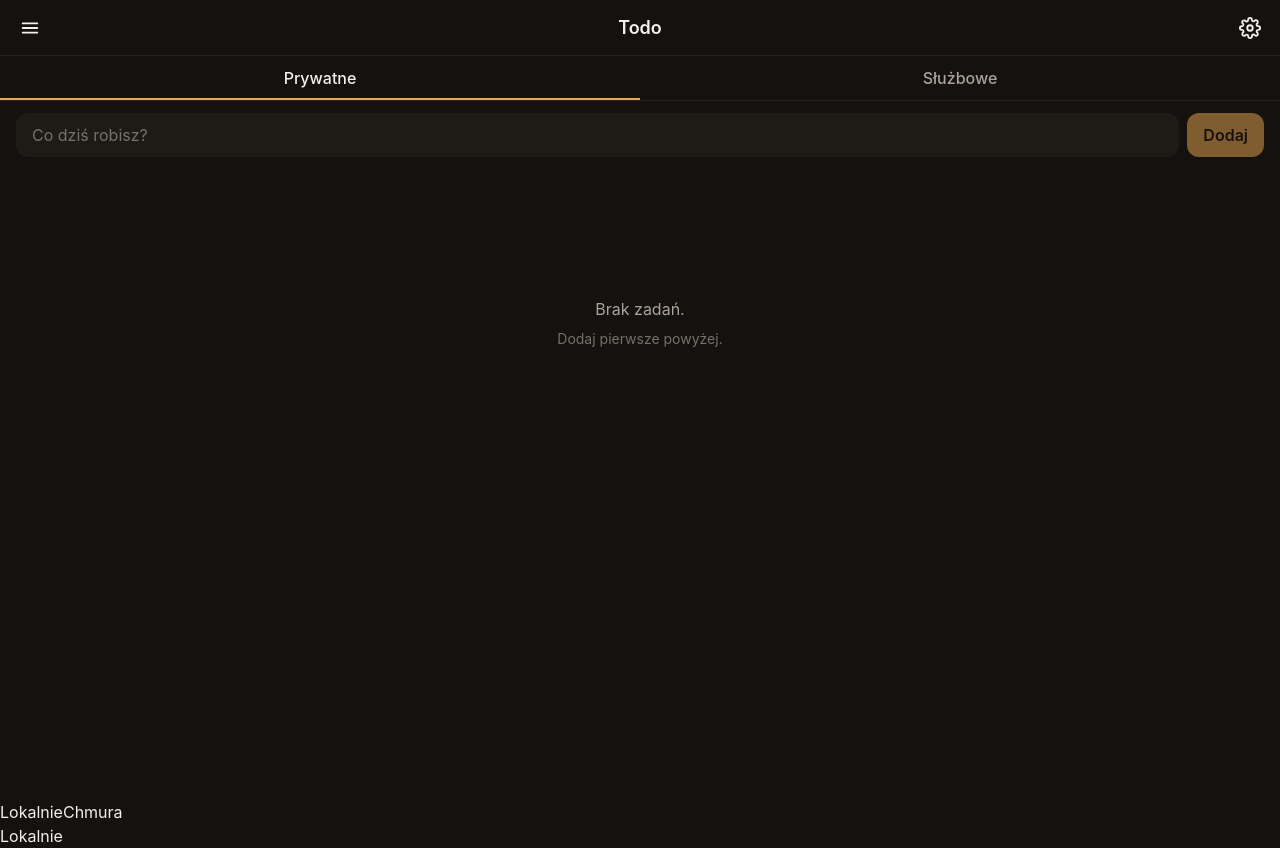
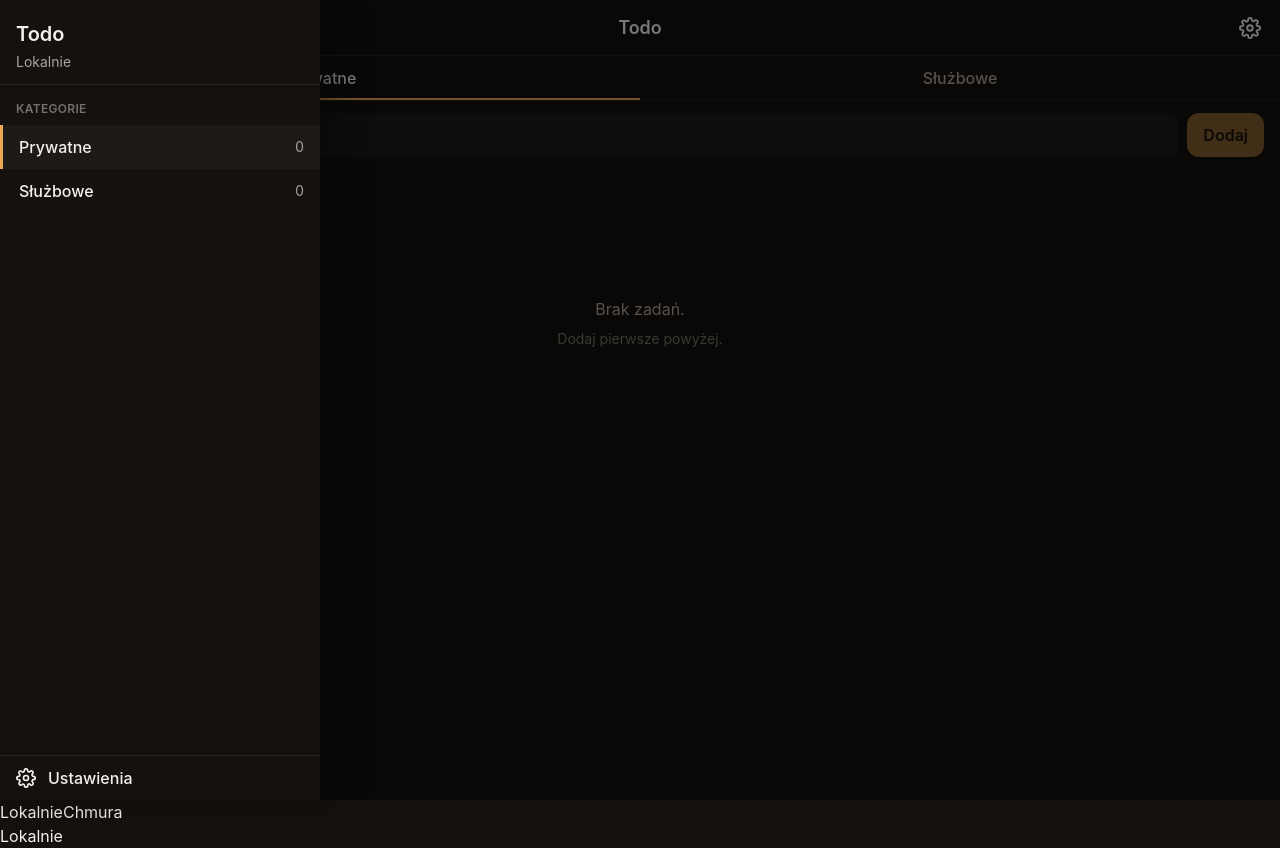
Before and after one commit to alex-ironside/Todo-witek, a React (Vite) app: page / in a window 1280 px wide. Both pictures are taken after a click on the button 30 px from the left and 27 px from the top of the page. Built offline with nearby package versions, Linux system fonts and the light colour scheme.

Commit message:
feat(05): add Drawer with category switching and wire into MainList

```diff
--- a/src/App.tsx
+++ b/src/App.tsx
@@ -169,7 +169,7 @@ function Shell({
 
   return (
     <div className="app">
-      <MainList />
+      <MainList identity={identity} />
       {/* Temporary footer strip — Phase 8 absorbs these into Settings. */}
       <div className="header">
         <div className="row">
--- a/src/components/main-list/AppBar.tsx
+++ b/src/components/main-list/AppBar.tsx
@@ -1,3 +1,4 @@
+import { forwardRef } from 'react';
 import { t } from '../../i18n';
 
 interface AppBarProps {
@@ -7,11 +8,16 @@ interface AppBarProps {
 
 // Top app bar: hamburger | brand | cog. Hairline divider below. Buttons
 // have 44pt hit targets and emit prop callbacks; navigation logic lives
-// in MainList's parents (Phases 5 + 8).
-export default function AppBar({ onOpenDrawer, onOpenSettings }: AppBarProps) {
+// in MainList's parents (Phases 5 + 8). The hamburger button ref is
+// forwarded so the Drawer can return focus to it on close.
+const AppBar = forwardRef<HTMLButtonElement, AppBarProps>(function AppBar(
+  { onOpenDrawer, onOpenSettings },
+  hamburgerRef,
+) {
   return (
     <header className="h-14 flex items-center justify-between px-2 border-b border-hairlineSoft bg-bg">
       <button
+        ref={hamburgerRef}
         type="button"
         aria-label={t.menuOpen}
         onClick={onOpenDrawer}
@@ -37,4 +43,6 @@ export default function AppBar({ onOpenDrawer, onOpenSettings }: AppBarProps) {
       </button>
     </header>
   );
-}
+});
+
+export default AppBar;
--- a/src/components/main-list/CategoryDrawerRow.tsx
+++ b/src/components/main-list/CategoryDrawerRow.tsx
@@ -1,3 +1,5 @@
+import { forwardRef } from 'react';
+
 interface CategoryDrawerRowProps {
   label: string;
   count: number;
@@ -8,12 +10,8 @@ interface CategoryDrawerRowProps {
 // Single category row in the drawer. Active rows show a 3px accent vertical
 // bar on the left and a raised background; inactive rows reserve the same
 // space with a transparent border so labels don't shift on selection.
-export default function CategoryDrawerRow({
-  label,
-  count,
-  active,
-  onSelect,
-}: CategoryDrawerRowProps) {
+const CategoryDrawerRow = forwardRef<HTMLButtonElement, CategoryDrawerRowProps>(
+  function CategoryDrawerRow({ label, count, active, onSelect }, ref) {
     const base =
       'w-full flex items-center justify-between px-4 min-h-[44px] text-left text-text';
     const stateCls = active
@@ -21,6 +19,7 @@ export default function CategoryDrawerRow({
       : 'border-l-[3px] border-transparent';
     return (
       <button
+        ref={ref}
         type="button"
         onClick={onSelect}
         aria-current={active ? 'page' : undefined}
@@ -30,4 +29,7 @@ export default function CategoryDrawerRow({
         <span className="text-textDim text-sm tabular-nums">{count}</span>
       </button>
     );
-}
+  },
+);
+
+export default CategoryDrawerRow;
--- /dev/null
+++ b/src/components/main-list/Drawer.tsx
@@ -0,0 +1,141 @@
+import { useEffect, useRef, type RefObject } from 'react';
+import { t } from '../../i18n';
+import type { TodoCategory } from '../../types';
+import CategoryDrawerRow from './CategoryDrawerRow';
+import { useSwipeClose } from '../../hooks/useSwipeClose';
+
+interface DrawerProps {
+  open: boolean;
+  onClose: () => void;
+  identity: string;
+  selectedCategory: TodoCategory;
+  onSelectCategory: (cat: TodoCategory) => void;
+  counts: Record<TodoCategory, number>;
+  onOpenSettings?: () => void;
+  returnFocusRef?: RefObject<HTMLElement | null>;
+}
+
+const noop = (): void => {};
+
+// Always-mounted left slide-in drawer with scrim. Closed state is reached
+// via transform offscreen (transition smooth) plus `inert` to prevent focus
+// from leaking into hidden controls. Esc-to-close is active only while open.
+// Focus moves into the drawer on open and returns to the supplied ref
+// (typically the AppBar hamburger) on close.
+export default function Drawer({
+  open,
+  onClose,
+  identity,
+  selectedCategory,
+  onSelectCategory,
+  counts,
+  onOpenSettings = noop,
+  returnFocusRef,
+}: DrawerProps) {
+  const panelRef = useRef<HTMLElement>(null);
+  const firstRowRef = useRef<HTMLButtonElement>(null);
+  const wasOpenRef = useRef(false);
+
+  const { dragX } = useSwipeClose(panelRef, onClose, open);
+
+  // Esc closes only when open.
+  useEffect(() => {
+    if (!open) return;
+    const onKey = (e: KeyboardEvent) => {
+      if (e.key === 'Escape') onClose();
+    };
+    document.addEventListener('keydown', onKey);
+    return () => document.removeEventListener('keydown', onKey);
+  }, [open, onClose]);
+
+  // Focus management: into drawer on open, back to opener on close.
+  useEffect(() => {
+    if (open) {
+      firstRowRef.current?.focus();
+      wasOpenRef.current = true;
+    } else if (wasOpenRef.current) {
+      returnFocusRef?.current?.focus();
+      wasOpenRef.current = false;
+    }
+  }, [open, returnFocusRef]);
+
+  const handleSelect = (cat: TodoCategory) => {
+    onSelectCategory(cat);
+    onClose();
+  };
+
+  const handleSettings = () => {
+    onOpenSettings();
+    onClose();
+  };
+
+  // React 18's HTMLAttributes don't yet declare `inert`; spread it
+  // conditionally so strict TS stays happy without a module augmentation.
+  const inertProp: { inert?: '' } = open ? {} : { inert: '' };
+
+  // While open, follow the finger via inline transform; otherwise let the
+  // Tailwind class drive the offscreen position so the slide animation runs.
+  const panelStyle =
+    open && dragX !== 0 ? { transform: `translateX(${dragX}px)` } : undefined;
+
+  return (
+    <>
+      <div
+        data-testid="drawer-scrim"
+        onClick={onClose}
+        className={`fixed inset-0 bg-black/50 transition-opacity duration-[240ms] motion-reduce:duration-0 z-40 ${
+          open ? 'opacity-100' : 'opacity-0 pointer-events-none'
+        }`}
+      />
+      <aside
+        ref={panelRef}
+        aria-hidden={open ? 'false' : 'true'}
+        aria-label={t.categories}
+        style={panelStyle}
+        className={`fixed inset-y-0 left-0 w-[80%] max-w-[320px] bg-bg flex flex-col
+                    transform transition-transform duration-[240ms] ease-out motion-reduce:duration-0 z-50
+                    shadow-[12px_0_32px_oklch(0_0_0/0.35)]
+                    ${open ? 'translate-x-0' : '-translate-x-full'}`}
+        {...inertProp}
+      >
+        <header className="px-4 pt-5 pb-3 border-b border-hairlineSoft">
+          <div className="text-xl font-semibold text-text">{t.brand}</div>
+          {identity && (
+            <div className="text-textDim text-sm mt-1 truncate">{identity}</div>
+          )}
+        </header>
+        <div className="px-4 pt-4 pb-2 text-textMute text-xs uppercase tracking-wide font-semibold">
+          {t.categories}
+        </div>
+        <nav className="flex flex-col">
+          <CategoryDrawerRow
+            ref={firstRowRef}
+            label={t.tabPrywatne}
+            count={counts.prywatne}
+            active={selectedCategory === 'prywatne'}
+            onSelect={() => handleSelect('prywatne')}
+          />
+          <CategoryDrawerRow
+            label={t.tabSluzbowe}
+            count={counts.sluzbowe}
+            active={selectedCategory === 'sluzbowe'}
+            onSelect={() => handleSelect('sluzbowe')}
+          />
+        </nav>
+        <div className="mt-auto border-t border-hairlineSoft">
+          <button
+            type="button"
+            onClick={handleSettings}
+            className="w-full flex items-center gap-3 px-4 min-h-[44px] text-left text-text"
+          >
+            <svg width="20" height="20" viewBox="0 0 24 24" fill="none" stroke="currentColor" strokeWidth="2" strokeLinecap="round" strokeLinejoin="round" aria-hidden="true">
+              <circle cx="12" cy="12" r="3" />
+              <path d="M19.4 15a1.7 1.7 0 0 0 .3 1.8l.1.1a2 2 0 1 1-2.8 2.8l-.1-.1a1.7 1.7 0 0 0-1.8-.3 1.7 1.7 0 0 0-1 1.5V21a2 2 0 0 1-4 0v-.1a1.7 1.7 0 0 0-1-1.5 1.7 1.7 0 0 0-1.8.3l-.1.1a2 2 0 1 1-2.8-2.8l.1-.1a1.7 1.7 0 0 0 .3-1.8 1.7 1.7 0 0 0-1.5-1H3a2 2 0 0 1 0-4h.1a1.7 1.7 0 0 0 1.5-1 1.7 1.7 0 0 0-.3-1.8l-.1-.1a2 2 0 1 1 2.8-2.8l.1.1a1.7 1.7 0 0 0 1.8.3h.1a1.7 1.7 0 0 0 1-1.5V3a2 2 0 0 1 4 0v.1a1.7 1.7 0 0 0 1 1.5 1.7 1.7 0 0 0 1.8-.3l.1-.1a2 2 0 1 1 2.8 2.8l-.1.1a1.7 1.7 0 0 0-.3 1.8v.1a1.7 1.7 0 0 0 1.5 1H21a2 2 0 0 1 0 4h-.1a1.7 1.7 0 0 0-1.5 1Z" />
+            </svg>
+            <span className="text-base font-medium">{t.settings}</span>
+          </button>
+        </div>
+      </aside>
+    </>
+  );
+}
--- a/src/components/main-list/MainList.tsx
+++ b/src/components/main-list/MainList.tsx
@@ -1,16 +1,18 @@
+import { useMemo, useRef, useState } from 'react';
 import { useRepo } from '../../hooks/RepoContext';
 import { useTodos } from '../../hooks/useTodos';
 import { useSelectedCategory } from '../../hooks/useSelectedCategory';
-import { DEFAULT_CATEGORY } from '../../types';
+import { DEFAULT_CATEGORY, type TodoCategory } from '../../types';
 import AppBar from './AppBar';
 import CategoryTabsBar from './CategoryTabsBar';
 import AddTodoRow from './AddTodoRow';
 import OpenTodoList from './OpenTodoList';
 import DoneSection from './DoneSection';
 import EmptyState from './EmptyState';
+import Drawer from './Drawer';
 
 interface MainListProps {
-  onOpenDrawer?: () => void;
+  identity?: string;
   onOpenSettings?: () => void;
   onOpenOverflow?: (todoId: string) => void;
 }
@@ -18,17 +20,19 @@ interface MainListProps {
 const noop = (): void => {};
 
 // The Main List screen: composes AppBar + tabs + add row + open todos
-// (or EmptyState) + collapsible Wykonane section. Hamburger / settings /
-// overflow handlers default to no-ops so this component renders standalone
-// before Phases 5/6/8 wire them.
+// (or EmptyState) + collapsible Wykonane section + the Drawer. Owns
+// drawerOpen state and computes per-category open-todo counts from the
+// shared useTodos consumer (Drawer never calls useTodos itself).
 export default function MainList({
-  onOpenDrawer = noop,
+  identity = '',
   onOpenSettings = noop,
   onOpenOverflow = noop,
 }: MainListProps) {
   const repo = useRepo();
   const { todos } = useTodos(repo);
   const [category, setCategory] = useSelectedCategory();
+  const [drawerOpen, setDrawerOpen] = useState(false);
+  const hamburgerRef = useRef<HTMLButtonElement>(null);
 
   const inCat = todos.filter(
     (t) => (t.category ?? DEFAULT_CATEGORY) === category
@@ -36,9 +40,23 @@ export default function MainList({
   const openTodos = inCat.filter((t) => !t.done);
   const doneTodos = inCat.filter((t) => t.done);
 
+  const counts = useMemo(() => {
+    const c: Record<TodoCategory, number> = { prywatne: 0, sluzbowe: 0 };
+    for (const t of todos) {
+      if (t.done) continue;
+      const cat = t.category ?? DEFAULT_CATEGORY;
+      c[cat]++;
+    }
+    return c;
+  }, [todos]);
+
   return (
     <div className="min-h-screen bg-bg text-text font-sans">
-      <AppBar onOpenDrawer={onOpenDrawer} onOpenSettings={onOpenSettings} />
+      <AppBar
+        ref={hamburgerRef}
+        onOpenDrawer={() => setDrawerOpen(true)}
+        onOpenSettings={onOpenSettings}
+      />
       <CategoryTabsBar value={category} onChange={setCategory} />
       <AddTodoRow category={category} />
       {openTodos.length === 0 ? (
@@ -47,6 +65,16 @@ export default function MainList({
         <OpenTodoList todos={openTodos} onOpenOverflow={onOpenOverflow} />
       )}
       <DoneSection todos={doneTodos} onOpenOverflow={onOpenOverflow} />
+      <Drawer
+        open={drawerOpen}
+        onClose={() => setDrawerOpen(false)}
+        identity={identity}
+        selectedCategory={category}
+        onSelectCategory={setCategory}
+        counts={counts}
+        onOpenSettings={onOpenSettings}
+        returnFocusRef={hamburgerRef}
+      />
     </div>
   );
 }
--- a/src/i18n.ts
+++ b/src/i18n.ts
@@ -7,6 +7,11 @@ export const t = {
   // App bar
   menuOpen: 'Otwórz menu',
   settingsOpen: 'Otwórz ustawienia',
+
+  // Drawer
+  categories: 'Kategorie',
+  settings: 'Ustawienia',
+  drawerClose: 'Zamknij menu',
 
   // Header / shell
   signOut: 'Wyloguj',
```
Also changed, not shown: 2 other files (tests, documents, lock files or other folders). Lines whose indentation alone changed are shown as unchanged.
